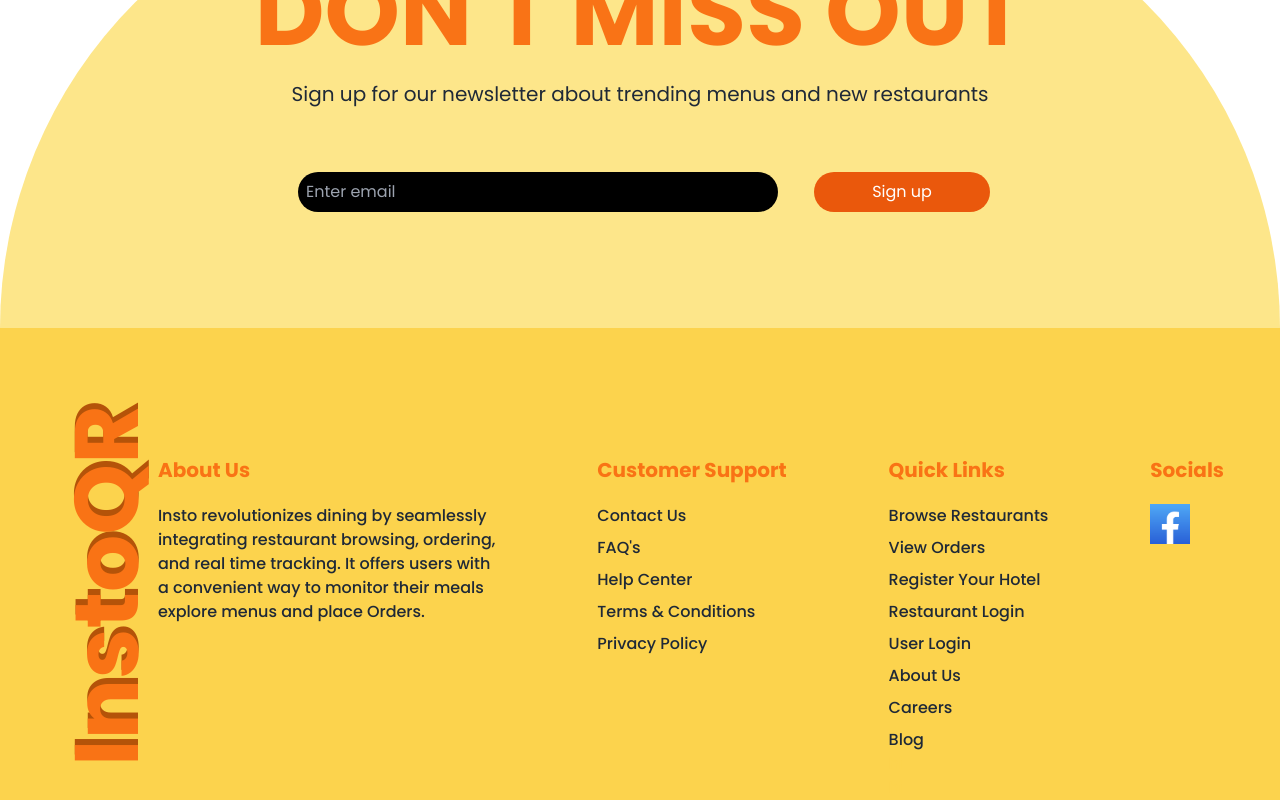
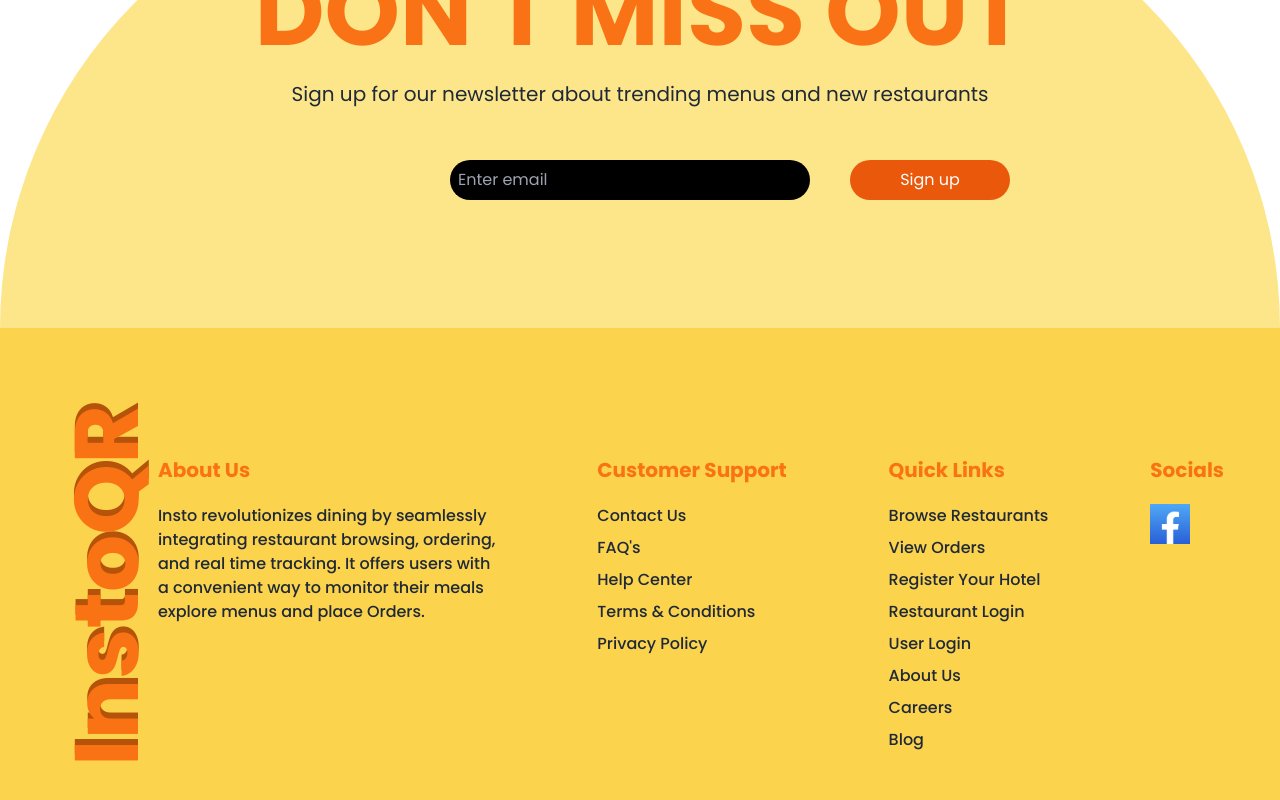
Before and after one commit to Ayushant/instoF, a React (Vite) app: page / in a window 1280 px wide. Shown: the part 3076-3876 px from the top of the page. Built offline with nearby package versions, Linux system fonts and the light colour scheme.

Commit message:
Update Header.jsx

```diff
--- a/src/components/Header/Header.jsx
+++ b/src/components/Header/Header.jsx
@@ -15,20 +15,48 @@
     </div>
 
 
-    <div className='   flex justify-center  gap-4 xl:mt-3 sm:gap-9   '>
+    <div className='block sm:hidden flex gap-4 justify-center'>
+      <input className='bg-black text-xs rounded-full p-2 w-[25vb] 'placeholder="Enter email"/>
+      <div>
+        <button class="bg-orange-600 text-xs text-white p-2 w-auto rounded-full   ">
+             Sign up
+        </button>
+      </div>
+    </div>
+
+     <div className='hidden sm:block  mt-5  flex justify-center ml-[450px]'>
+    <div className='           '>
+
+
+          <input class=' bg-black rounded-full text-white p-2   w-[45vb]   '  placeholder='Enter email' />
+
+
+
+
+        <button class="bg-orange-600  text-white p-2   w-[20vb]  rounded-full  ml-10   ">
+         Sign up
+        </button>
+      </div>
+      </div>
+
+
+
+
+{/*
+    <div className='hidden sm:block   flex justify-center  gap-4 xl:mt-3 sm:gap-9   '>
       <form action="">
         <label class='block  '>
           <input class=' bg-black rounded-full text-white p-1 sm:p-2  xl:ml-2 w-[29vb] xl:w-[60vb] xl:mt-5 xl:bg-black sm:w-[10vb]'  placeholder='Enter email' />
         </label>
       </form>
 
-      <div>
+
         <button class="bg-orange-600  text-white p-1  sm:p-2  w-[20vb] xl:w-[22vb] rounded-full xl:mt-5 sm:w-[10]   ">
          Sign up
         </button>
-      </div>
+
     </div>
-
+     */}
 
    {/* <div   className='hidden sm:block   flex justify-center  mt-3  '>
     <form className='  '>
```
